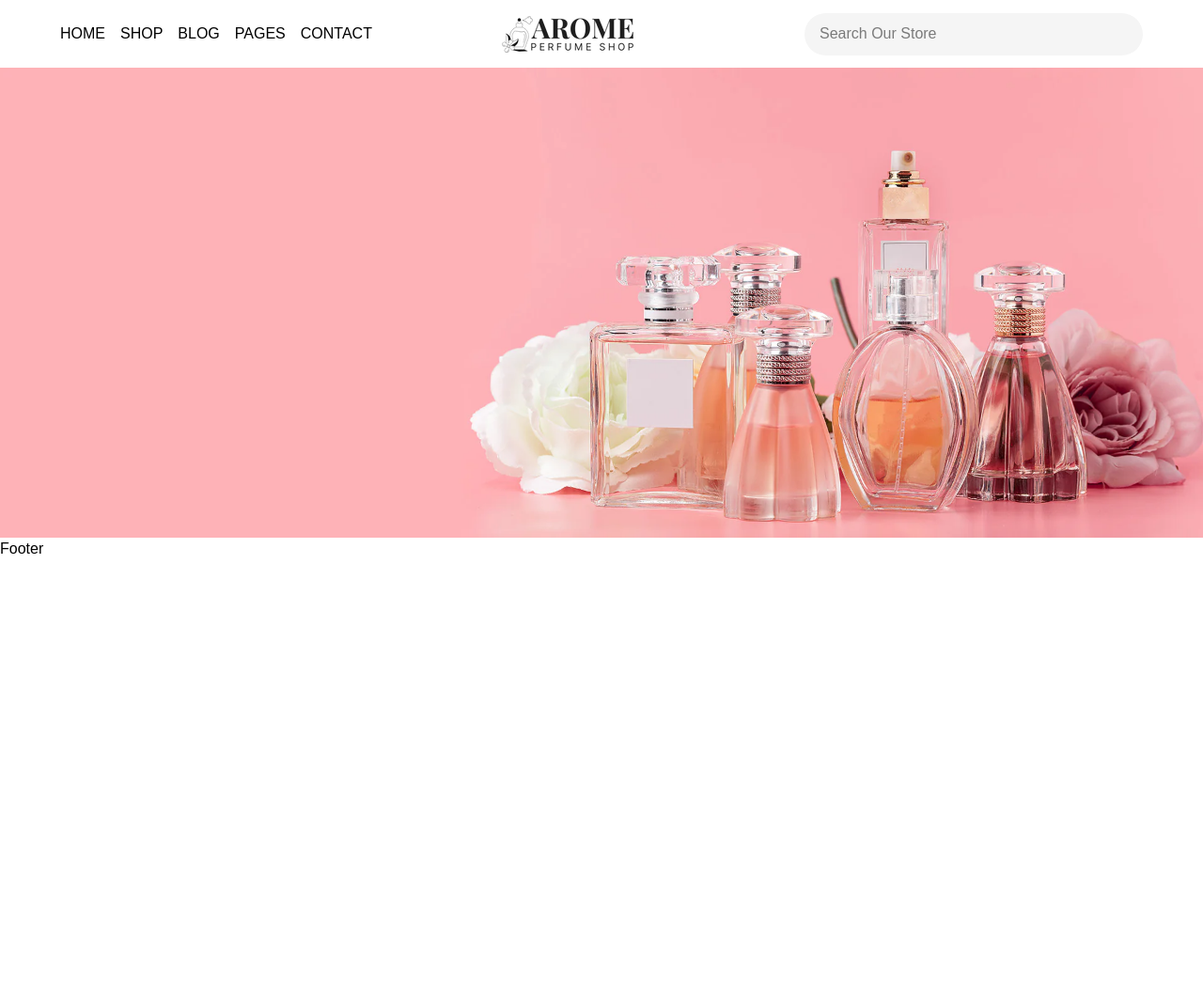
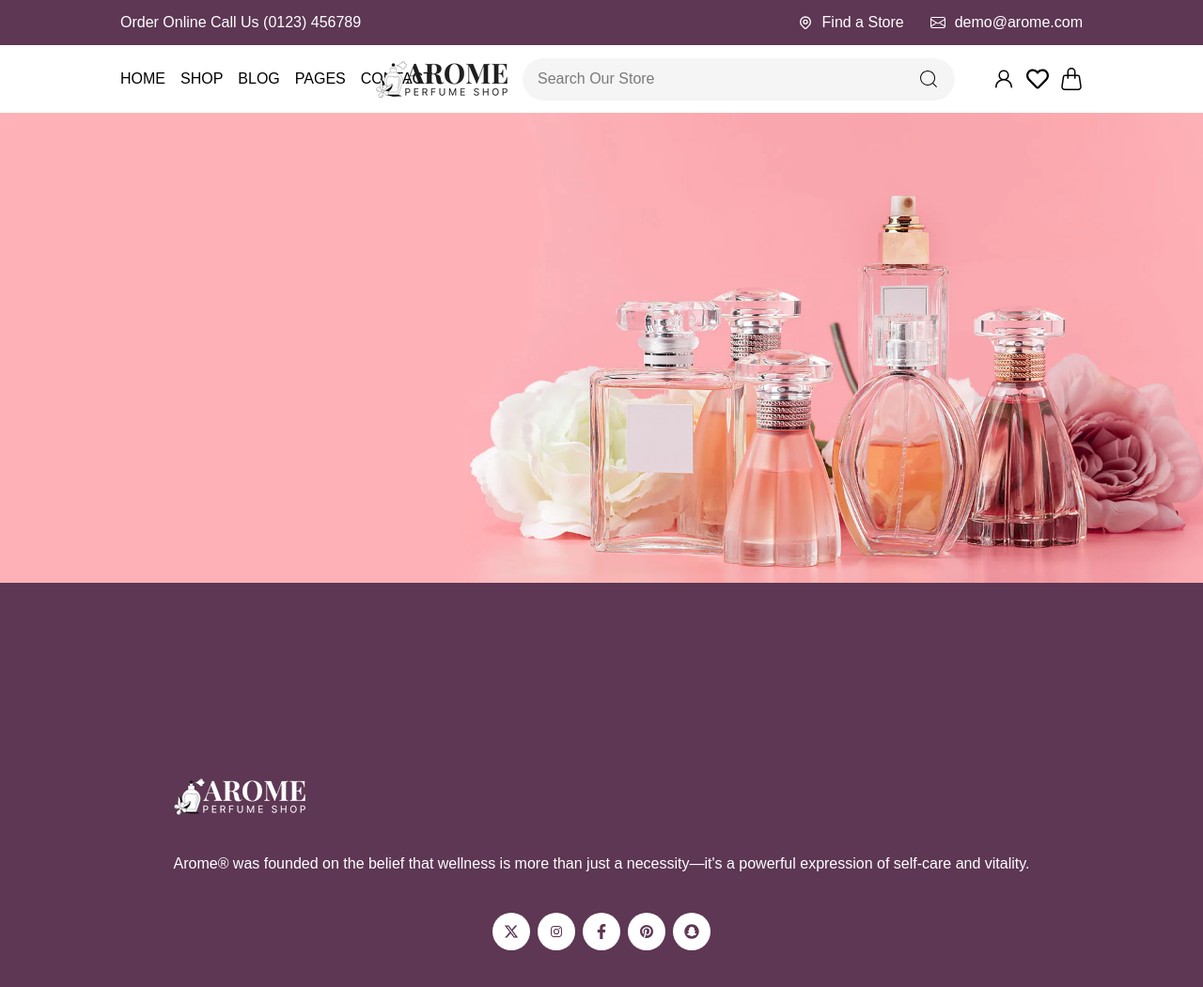
Before and after one commit to farzanacoder/AROME, a Next.js app: page / in a window 1280 px wide. Shown: the top 1050 px of the page at 94% size. Before the commit the page ends 800 px from the top, so only its background shows below. Built offline with nearby package versions, Linux system fonts and the light colour scheme.

Commit message:
footer logo done

```diff
--- /dev/null
+++ b/app/components/footer/FooterLogo.jsx
@@ -0,0 +1,24 @@
+import React from 'react'
+import Icon from './Icon'
+import { FaXTwitter } from 'react-icons/fa6'
+import { BiLogoInstagram } from 'react-icons/bi'
+import { FaFacebookF, FaSnapchat } from 'react-icons/fa'
+import { IoLogoPinterest } from 'react-icons/io'
+
+export default function FooterLogo() {
+  return (
+    <div className='flex flex-col gap-10'>
+        <img src="/logo_w.jpg" alt="Footer Logo" width={140} height={50} />
+
+        <p>Arome® was founded on the belief that wellness is more than just a necessity—it's a powerful expression of self-care and vitality.</p>
+
+        <div className='flex items-center justify-center gap-2'>
+            <Icon icon={FaXTwitter} />
+            <Icon icon={BiLogoInstagram} />
+            <Icon icon={FaFacebookF} />
+            <Icon icon={IoLogoPinterest} />
+            <Icon icon={FaSnapchat} />
+        </div>
+    </div>
+  )
+}
--- /dev/null
+++ b/app/components/footer/Icon.jsx
@@ -0,0 +1,9 @@
+import React from 'react'
+
+export default function Icon({icon: Iconn}) {
+  return (
+    <div className='h-10 w-10 rounded-full bg-white text-[#5d3754] flex items-center justify-center'>
+        <Iconn />
+    </div>
+  )
+}
--- a/app/globals.css
+++ b/app/globals.css
@@ -18,6 +18,6 @@ body {
 
 
 .container {
-  max-width: 90%;
+  max-width: 80%;
   margin: 0 auto;
 }
--- a/app/layouts/Footer.jsx
+++ b/app/layouts/Footer.jsx
@@ -1,7 +1,12 @@
 import React from 'react'
+import FooterLogo from '@/app/components/footer/FooterLogo'
 
 export default function Footer() {
   return (
-    <div>Footer</div>
+      <footer className="bg-[#5d3754] py-52">
+        <div className=" container text-white flex flex-col lg:flex-row items-center justify-center gap-4">
+          <FooterLogo />
+        </div>
+      </footer>
   )
 }
--- a/app/layouts/Header.jsx
+++ b/app/layouts/Header.jsx
@@ -1,31 +1,74 @@
-import React from 'react'
-import List from '@/app/components/List'
-import Image from 'next/image'
+import React from "react";
+import List from "@/app/components/List";
+import Image from "next/image";
+import { CiSearch } from "react-icons/ci";
+import { GoPerson } from "react-icons/go";
+import { FaRegHeart } from "react-icons/fa";
+import { BsEnvelope, BsHandbag } from "react-icons/bs";
+import { HiOutlineLocationMarker } from "react-icons/hi";
 
 export default function Header() {
   return (
     <section>
-       <div className="container flex items-center justify-between">
+        {/* header part here */}
+        <header className=" bg-[#5d3754]">
+          <div className="py-3 container text-white flex justify-between">
+            <p>Order Online Call Us (0123) 456789</p>
+
+          <div className="flex items-center justify-center gap-7">
+            <div className="flex items-center justify-center gap-2.5">
+              <HiOutlineLocationMarker />
+            <p>Find a Store</p>
+          </div>
+
+            <div className="flex items-center justify-center gap-2.5">
+            <BsEnvelope />
+            <p>demo@arome.com</p>
+          </div>
+          </div>
+
+          </div>
+        </header>
+
+
+
+
+      <div className="container flex items-center justify-between">
         {/* -------- nav ----- */}
-        <nav className='flex items-center gap-4 w-[25%] justify-between py-6'>
-          <List list="Home"/>
-          <List list="Shop"/>
-          <List list="Blog"/>
-          <List list="Pages"/>
-          <List list="Contact"/>
+        <nav className="flex items-center gap-4 w-[25%] justify-between py-6">
+          <List list="Home" />
+          <List list="Shop" />
+          <List list="Blog" />
+          <List list="Pages" />
+          <List list="Contact" />
         </nav>
 
         {/* -------- logo ----- */}
         <Image src="/logo.jpg" alt="Logo" width={140} height={50} />
 
-        {/* -------- search ----- */}
-        <div className='w-[360px] h-[45px] bg-[#f5f5f5] rounded-full flex items-center  px-4'>
-          <input type="text" placeholder='Search Our Store' className='border-none outline-none'/>
+
+
+        {/* -------- search and cart ----- */}
+       <div className="flex gap-10">
+         {/* -------- search ----- */}
+        <div className="w-[460px] h-[45px] bg-[#f5f5f5] rounded-full flex items-center justify-between px-4">
+          <input
+            type="text"
+            placeholder="Search Our Store"
+            className="border-none outline-none"
+          />
+          <CiSearch className="text-2xl" />
         </div>
 
+        {/* -------- cart icon ----- */}
+        <div className="flex items-center justify-center gap-3 text-2xl">
+          <GoPerson />
+          <FaRegHeart />
+          <BsHandbag />
+        </div>
+       </div>
 
-
-       </div>
+      </div>
     </section>
-  )
+  );
 }
```
Also changed, not shown: public/arrax.jpg (added), public/logo_w.jpg (added).
